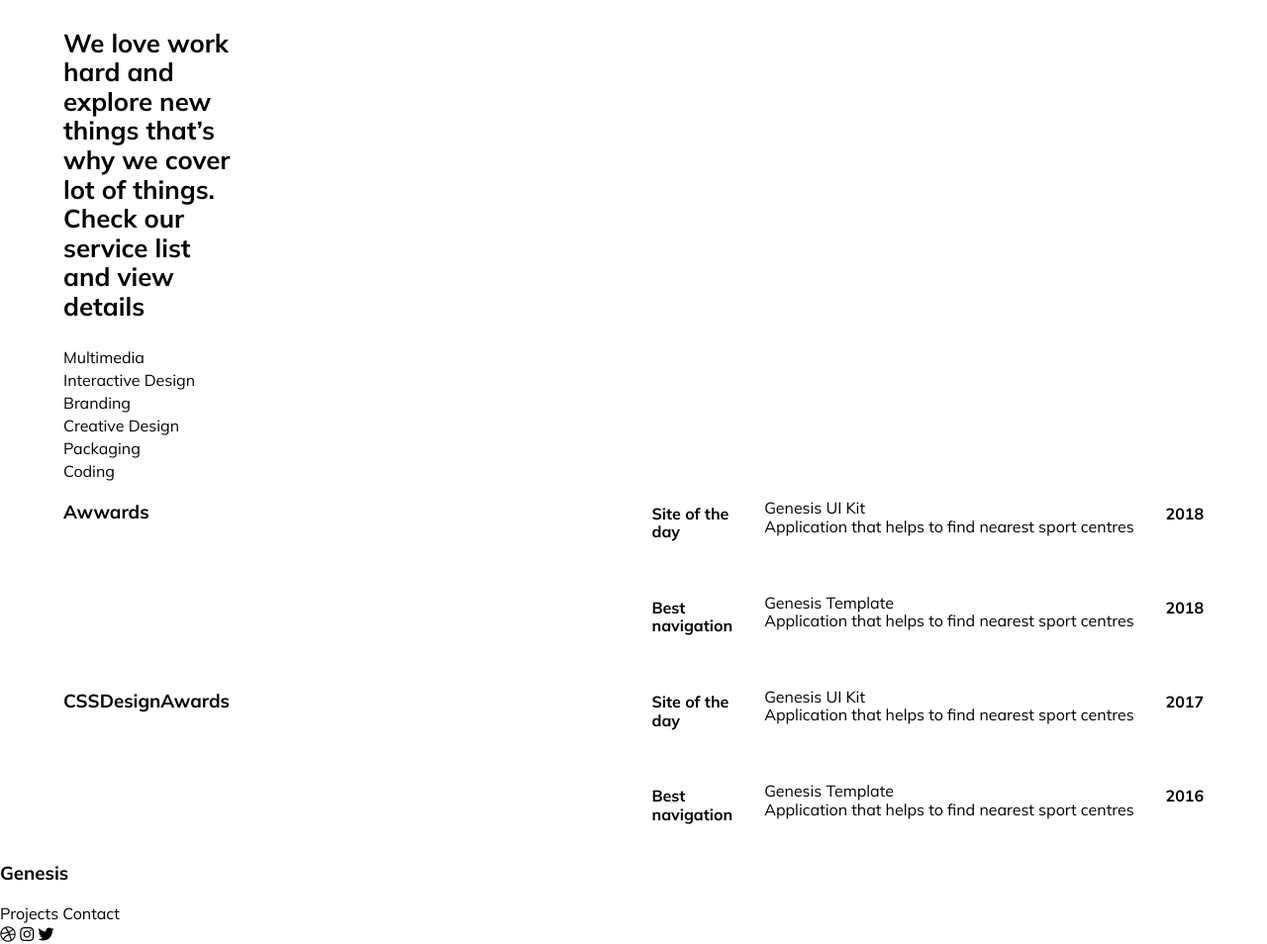
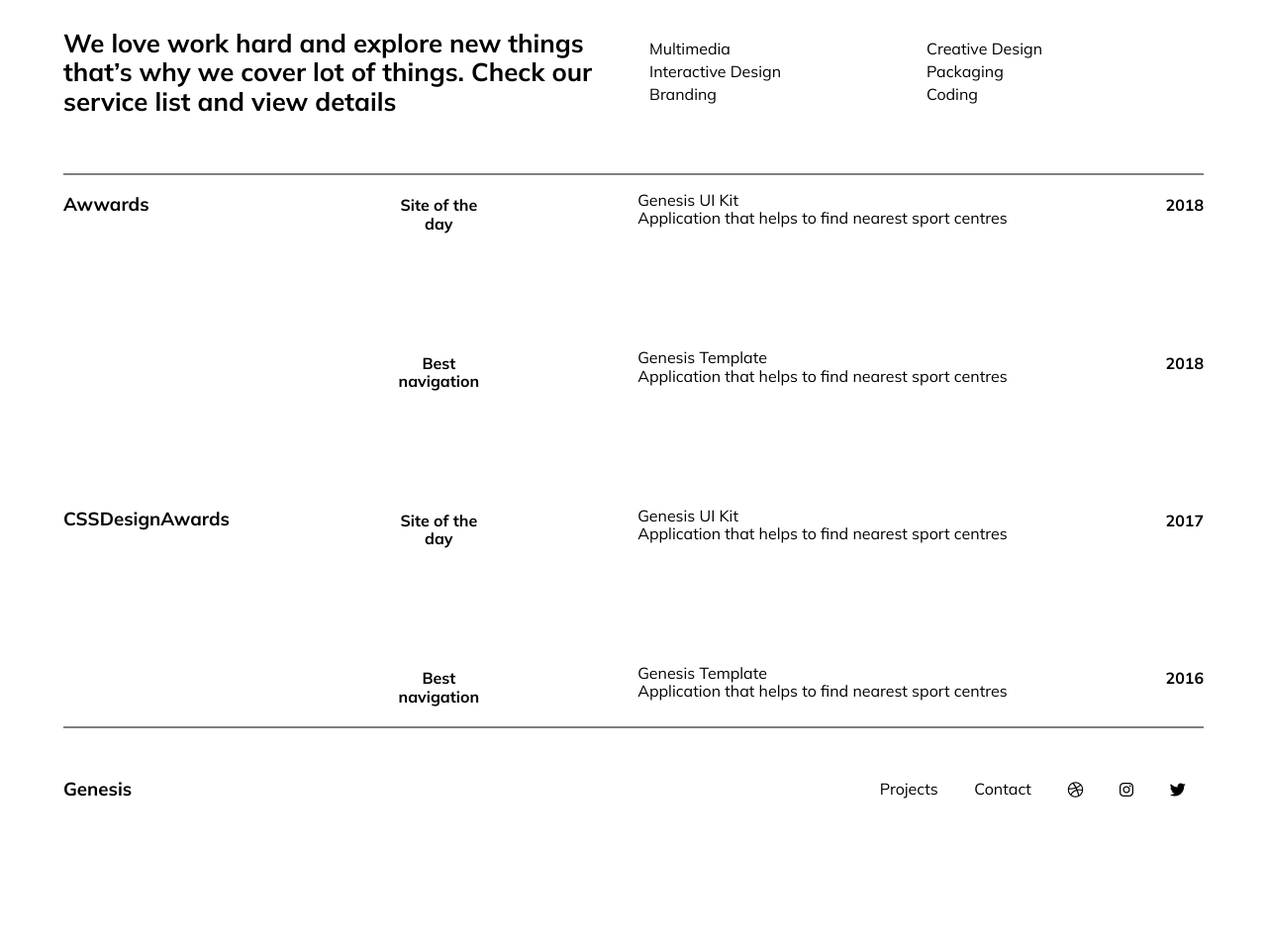
Before and after one commit to anneliedorsell/sass-test, a plain HTML site: page index.html in a window 1280 px wide. Shown: the part 2818-3772 px from the top of the page at 99% size. After the commit the page ends 3645 px from the top, so only its background shows below. Drawn offline with Linux system fonts and the light colour scheme.

Commit message:
styled footer

```diff
--- a/index.html
+++ b/index.html
@@ -61,25 +61,28 @@
         </div>
     </div>
     <div class="maintextcontainer">
-        <div class="container__header">
-            <div><h3 class="container__text">We love work hard and explore new things that’s
+        <div class="maintext">
+
+        <div class="container-header">
+            <div><h3 class="container-text">We love work hard and explore new things that’s
                 why we cover lot of things.
                 Check our service list and view details</h3>
             </div>
         </div>
-        <div class="container__first__links">
+        <div class="container-first-links">
             <div><a href="#">Multimedia</a></div>
             <div><a href="#">Interactive Design</a></div>
             <div><a href="#">Branding</a></div>
         </div>
-        <div class="container__second__links">
+        <div class="container-second-links">
             <div><a href="#">Creative Design</a></div>
             <div><a href="#">Packaging</a></div>
             <div><a href="#">Coding</a></div>
         </div>
+        </div>
     </div>
 
-    <!--start textcontainer-->
+    <!--start awardcontainer-->
 
     <div class="awardcontainer">
         <div class="container__text">
@@ -109,7 +112,7 @@
     </div>
 </main>
 
-<!--end textcontainer-->
+<!--end awardcontainer-->
 
 <!--end main-->
 
@@ -118,17 +121,24 @@
 <footer>
 
     <div class="footer">
-        <div class="footer__logo"><h3>Genesis</h3></div>
-        <div class="footer__links">
-            <a class="footer__link" href="#">Projects</a>
-            <a class="footer__link" href="#">Contact</a>
+
+        <div class="footercontainer">
+
+            <div class="footercontainer-left">
+                <h3>Genesis</h3>
+            </div>
+
+            <div class="footercontainer-right">
+                    <a class="footer-link" href="#">Projects</a>
+                    <a class="footer-link" href="#">Contact</a>
+                    <i class="fa-brands fa-dribbble"></i>
+                    <i class="fa-brands fa-instagram"></i>
+                    <i class="fa-brands fa-twitter"></i>
+
+
+            </div>
+
         </div>
-    </div>
-
-    <div class="footer-brands">
-        <i class="fa-brands fa-dribbble"></i>
-        <i class="fa-brands fa-instagram"></i>
-        <i class="fa-brands fa-twitter"></i>
     </div>
 
 </footer>
--- a/styles/_awardcontainer.scss
+++ b/styles/_awardcontainer.scss
@@ -2,13 +2,17 @@
     width: 100%;
     display: flex;
     justify-content: center;
+    margin-top: 2rem;
+    margin-bottom: 2rem;
 }
     .container__text {
         display: grid;
         grid-template-rows: repeat (4, 1fr);
         grid-template-columns: (3fr 2fr 2fr 1fr);
         width: 90%;
-        gap: 1rem;
+        gap: 5rem;
+        border-top: 2px solid gray ;
+        border-bottom: 2px solid gray ;
     }
 
     .text1 {
@@ -16,6 +20,7 @@
         grid-column-start: 1;
         grid-row-end: 2;
         grid-column-end: 3;
+
     }
 
     .text2 {
@@ -26,13 +31,16 @@
     }
 
     .text3 {
+        text-align: center;
         grid-row-start: 1;
         grid-column-start: 4;
         grid-row-end: 1;
         grid-column-end: 5;
+
     }
 
     .text4 {
+        text-align: center;
         grid-row-start: 2;
         grid-column-start: 4;
         grid-row-end: 2;
@@ -40,6 +48,7 @@
     }
 
     .text5 {
+        text-align: center;
         grid-row-start: 3;
         grid-column-start: 4;
         grid-row-end: 3;
@@ -47,6 +56,7 @@
     }
 
     .text6 {
+        text-align: center;
         grid-row-start: 4;
         grid-column-start: 4;
         grid-row-end: 4;
--- /dev/null
+++ b/styles/_footer.scss
@@ -0,0 +1,28 @@
+.footer {
+    display: flex;
+    flex-direction: row;
+    justify-content: center;
+    width: 100%;
+}
+
+    .footercontainer {
+        display: flex;
+        width: 90%;
+        display: flex;
+        flex-direction: row;
+    }
+
+    .footercontainer-left {
+        display: flex;
+        flex-direction: row;
+        align-content: center;
+        width: 70%;
+    }
+
+    .footercontainer-right {
+        display: flex;
+        flex-direction: row;
+        align-items: center;
+        justify-content: space-around;
+        width: 30%;
+    }
--- a/styles/_maintextcontainer.scss
+++ b/styles/_maintextcontainer.scss
@@ -1,12 +1,16 @@
 .maintextcontainer {
-    margin-left: auto;
-    margin-right: auto;
-    margin-top: 0px;
-    margin-bottom: 0px;
-    width:90%;
+    width: 100%;
+    display: flex;
     justify-content: center;
+
 }
-    .container__header {
+    .maintext {
+        display: flex;
+        flex-direction: row;
+        justify-content: center;
+        width: 90%;
+    }
+    .container-header {
         display: flex;
         flex-direction: column;
         justify-content: left;
@@ -15,7 +19,7 @@
         font-size: 22px;
     }
 
-    .container__first__links {
+    .container-first-links {
         display: flex;
         flex-direction: column;
         justify-content: center;
@@ -24,7 +28,7 @@
         width: 25%;
     }
 
-    .container__second__links {
+    .container-second-links {
         display: flex;
         flex-direction: column;
         justify-content: center;
--- a/styles/index.scss
+++ b/styles/index.scss
@@ -6,6 +6,7 @@
 @import 'header';
 @import 'maintextcontainer';
 @import 'awardcontainer';
+@import 'footer';
 
 
 body {
```
Also changed, not shown: styles/index.css.
